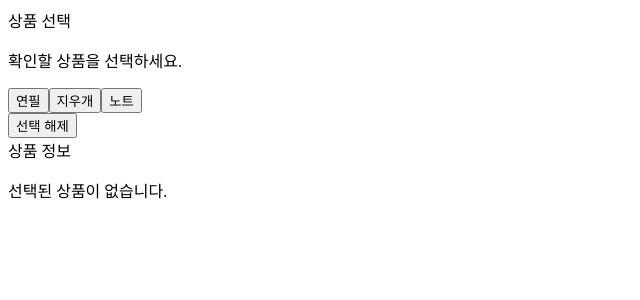
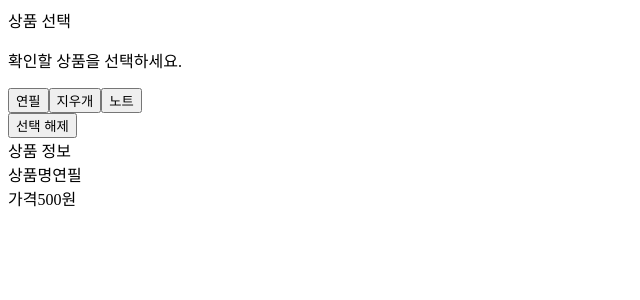
Before and after one commit to wlsdksql12/react-typescript-study, a React (Vite) app: page / in a window 1280 px wide. Shown: the top 300 px of the page, without its empty margins (0-640 px from the left). Built offline with nearby package versions, Linux system fonts and the light colour scheme.

Commit message:
복습 - 상품 선택 실습 수정

```diff
--- a/src/component/practice/ProductSelectorPractice.tsx
+++ b/src/component/practice/ProductSelectorPractice.tsx
@@ -13,7 +13,7 @@ export default function ProductSelectorPractice() {
     { id: 2, name: "지우개", price: 800 },
     { id: 3, name: "노트", price: 2000 },
   ]);
-  const [productId, setProductId] = useState(0);
+  const [productId, setProductId] = useState(1);
 
   const filterdProduct = product.filter((prev) => prev.id === productId);
 
@@ -40,7 +40,11 @@ export default function ProductSelectorPractice() {
           노트
         </button>
       </div>
-      <button className="w-full mb-3.5" onClick={() => setProductId(0)}>
+      <button
+        type="button"
+        className="w-full mb-3.5"
+        onClick={() => setProductId(0)}
+      >
         선택 해제
       </button>
       <ProductInfo filterdProduct={filterdProduct} />
```
